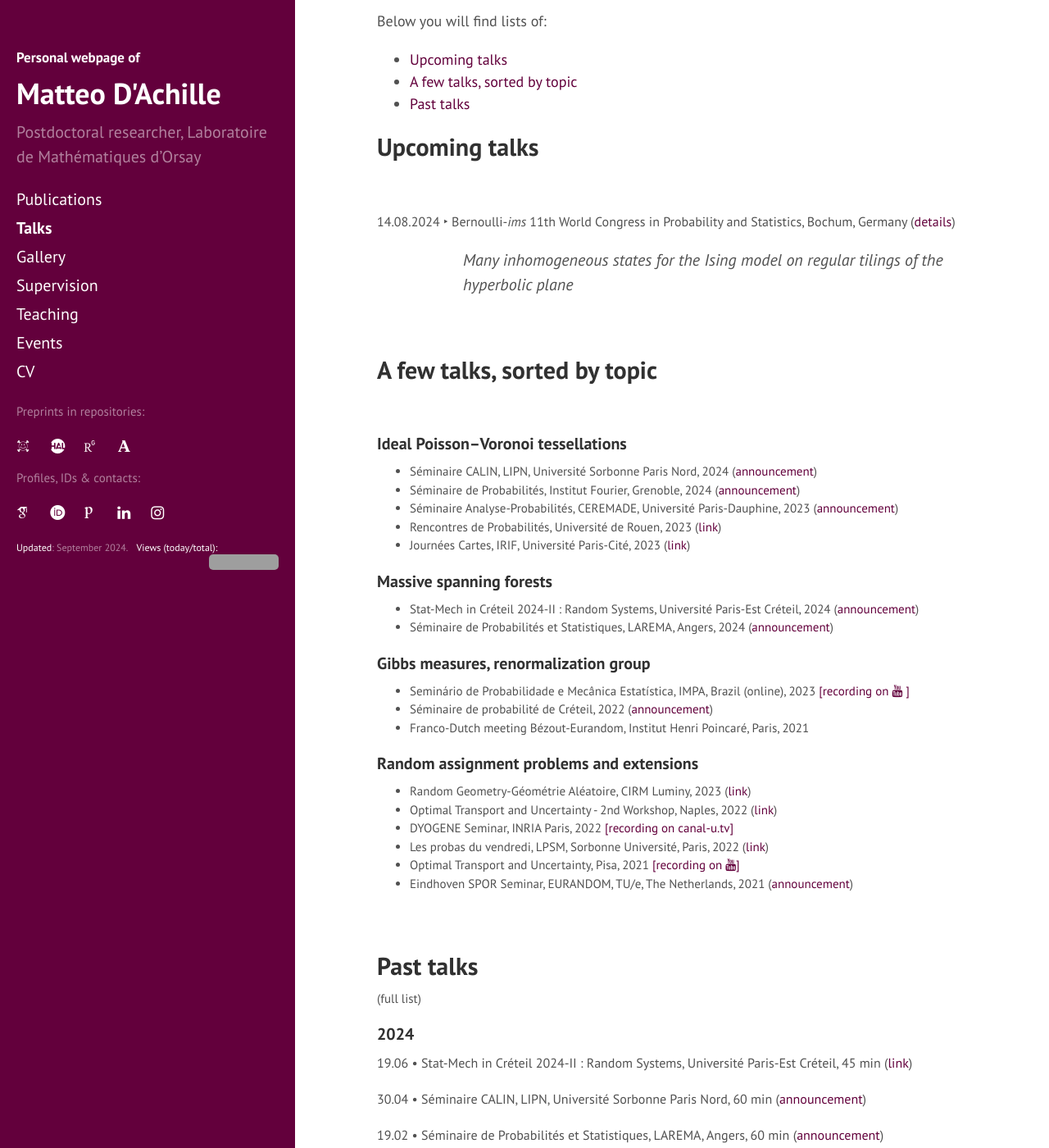
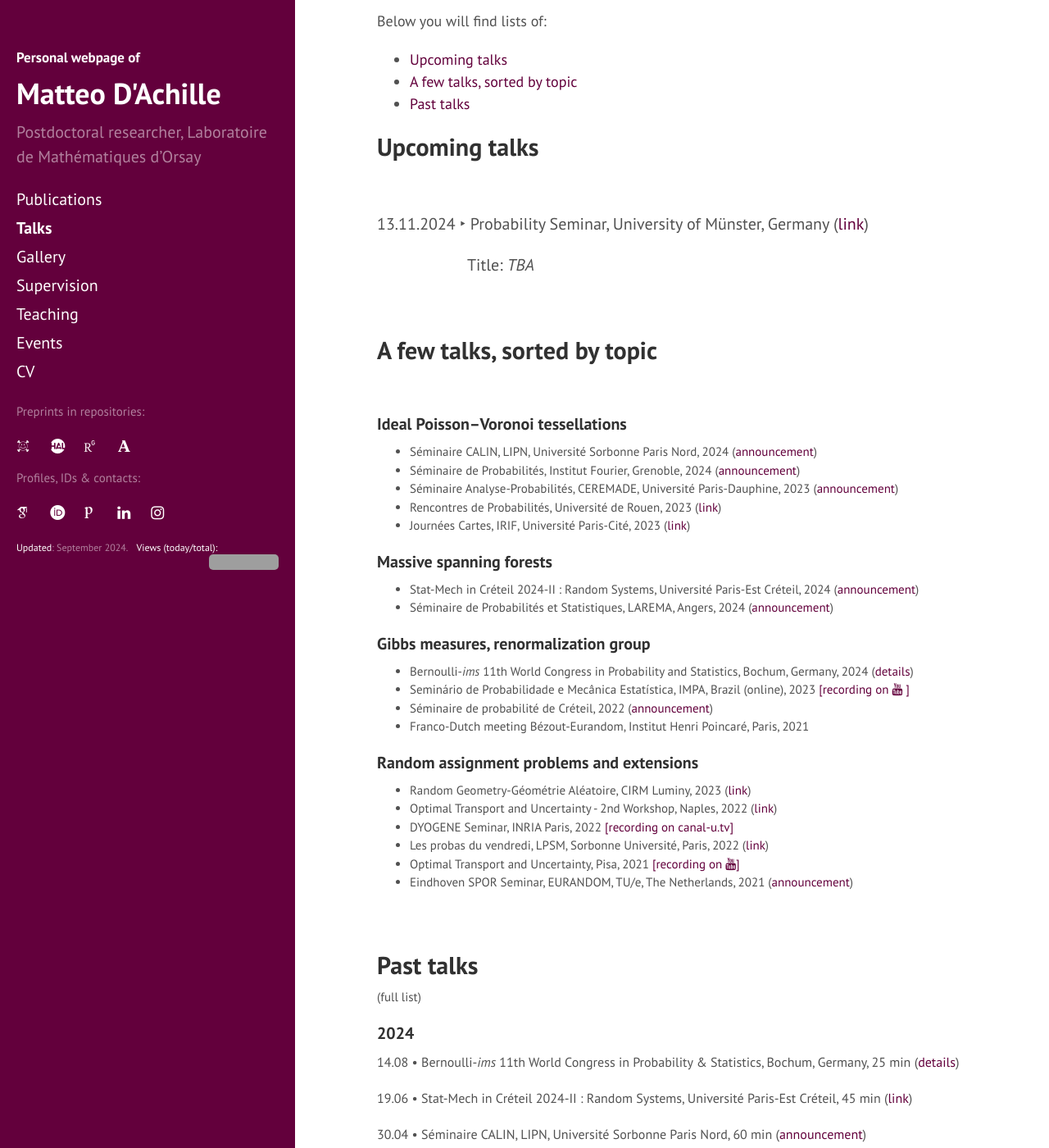
Before and after one commit to matteodachille/matteodachille.github.io, a Jekyll site: the page built from talks.md, in a window 1280 px wide and 1400 px high, scrolled down 209 px. Shown: the whole window at 82% size. Built offline with Jekyll 4.4.1, drawn with Linux system fonts in a browser that asks for light colours; nearby versions of some CDN libraries; some web fonts are replaced; grey boxes are pictures that could not be loaded.

Commit message:
Updated talk list

```diff
--- a/talks.md
+++ b/talks.md
@@ -18,12 +18,11 @@ Below you will find lists of:
 ## Upcoming talks
 <br/>
 
-14.08.2024 &#x2023; Bernoulli-*ims*
-11th World Congress in Probability and Statistics, Bochum, Germany ([details](https://www.conftool.com/bernoulli-ims-worldcongress-2024/index.php?page=browseSessions&form_session=51&presentations=hide#:~:text=the%20hyperbolic%20plane-,Matteo%20D%27Achille,-Laboratoire%20de%20Math%C3%A9matiques){:target="_blank"})
-{: style="font-size: 16px" }
 
- _Many inhomogeneous states for the Ising model on regular tilings of the hyperbolic plane_
-{: style="margin-left: 105px; margin-bottom:20px;" }
+13.11.2024 &#x2023; Probability Seminar, University of Münster, Germany ([link](https://www.uni-muenster.de/Stochastik/en/Events/Oberseminar/oberseminar.shtml#:~:text=13.11.2024-,Matteo%20D%27Achille,-Laboratoire%20de%20Math%C3%A9matiques){:target="_blank"})<br/>
+
+Title: _TBA_
+{: style="margin-left: 110px; margin-bottom:20px;" }
 
 
 
@@ -61,6 +60,8 @@ Below you will find lists of:
 #### Gibbs measures, renormalization group
 {: .no_toc}
 
+- Bernoulli-*ims*
+11th World Congress in Probability and Statistics, Bochum, Germany, 2024 ([details](https://www.conftool.com/bernoulli-ims-worldcongress-2024/index.php?page=browseSessions&form_session=51&presentations=hide#:~:text=the%20hyperbolic%20plane-,Matteo%20D%27Achille,-Laboratoire%20de%20Math%C3%A9matiques){:target="_blank"})
 - Seminário de Probabilidade e Mecânica Estatística, IMPA, Brazil (online), 2023 [[recording on <i class="fa fa-youtube fa-align-center-1x" aria-hidden="true"></i> ]](https://www.youtube.com/watch?v=cJNJ-oxsnJs){:target="_blank"}
 - Séminaire de probabilité de Créteil, 2022 ([announcement](https://lama.u-pem.fr/evenements/seminaire/groupe_de_travail_probabilites/decimation_dans_les_modeles_dising_et_xy_a_d_2){:target="_blank"})
 - Franco-Dutch meeting Bézout-Eurandom, Institut Henri Poincaré, Paris, 2021
@@ -86,6 +87,10 @@ Below you will find lists of:
 
 #### 2024
 {: .no_toc}
+
+14.08 &#x2022; Bernoulli-*ims*
+11th World Congress in Probability & Statistics, Bochum, Germany, 25 min ([details](https://www.conftool.com/bernoulli-ims-worldcongress-2024/index.php?page=browseSessions&form_session=51&presentations=hide#:~:text=the%20hyperbolic%20plane-,Matteo%20D%27Achille,-Laboratoire%20de%20Math%C3%A9matiques){:target="_blank"})
+{: style="font-size: 16px" }
 
 
 19.06 &#x2022; Stat-Mech in Créteil 2024-II : Random Systems, Université Paris-Est Créteil, 45 min ([link](https://lama-umr8050.fr/evenements/seminaire_de_probabilites_de_creteil/stat_mech_in_creteil_2024_ii_random_systems#:~:text=11h15%2D%2012h%20%3A%20Matteo%20D%E2%80%99Achille%20%3A){:target="_blank"})
```
